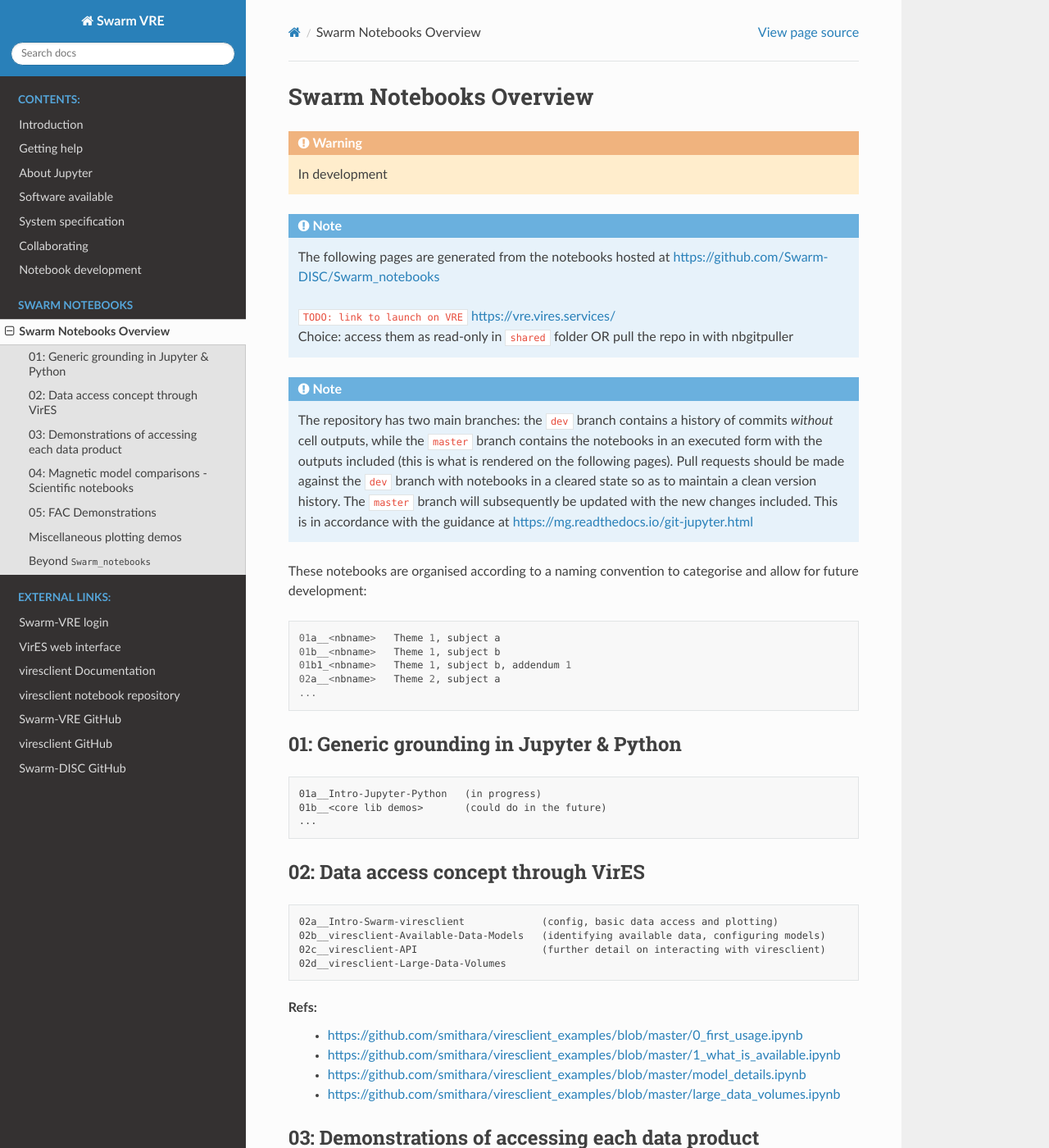
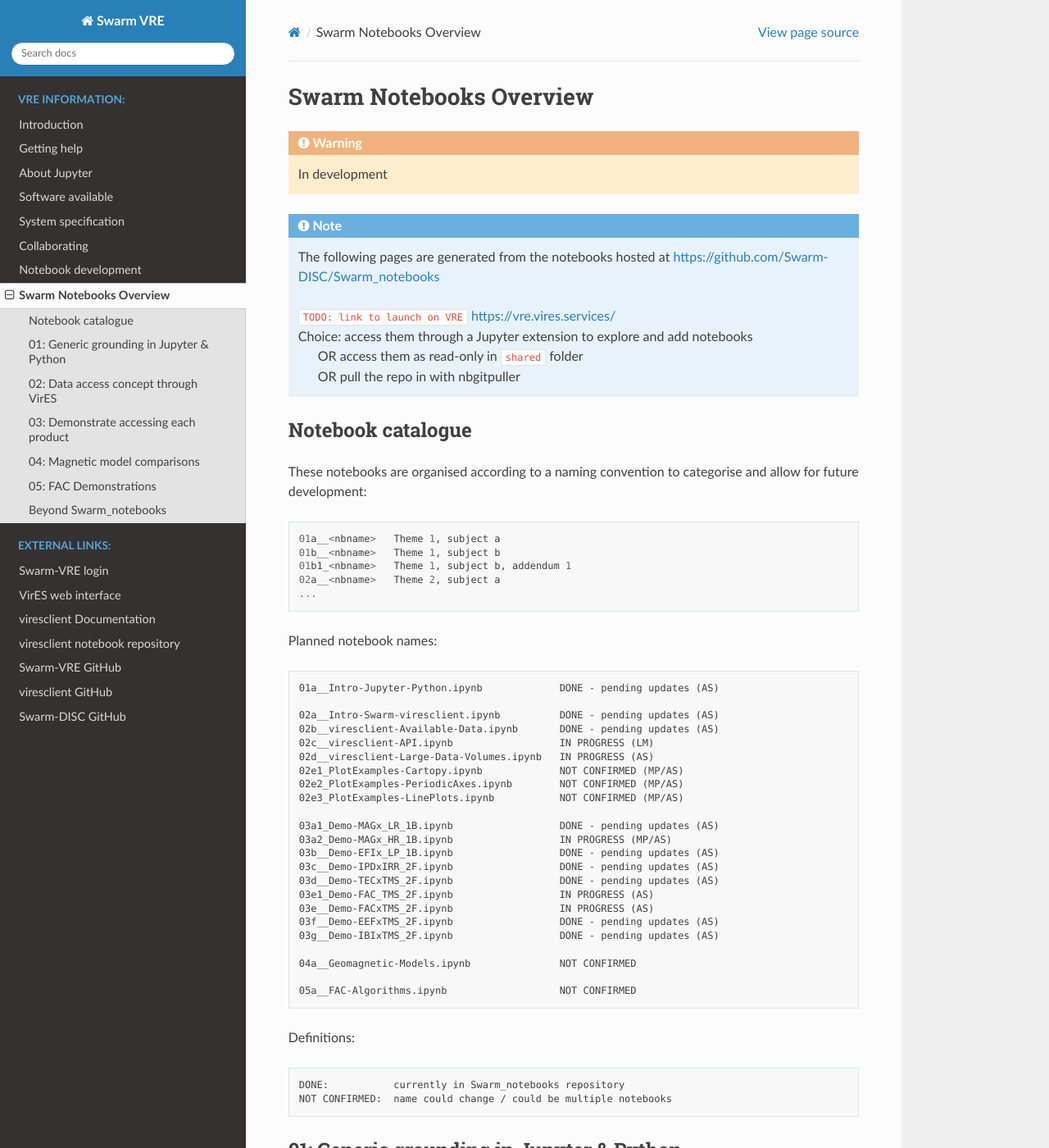
Before and after one commit to ESA-VirES/Swarm-VRE, a Sphinx documentation site: the page built from docs/notebooks_preface.rst, in a window 1280 px wide and 1400 px high. Shown: the whole window at 82% size. Built offline with Sphinx 7.4.7 and the Read the Docs theme 2.0.0, drawn with Linux system fonts in a browser that asks for light colours; pages that are not in the unit, such as notebooks, are missing from menus; the version number could not be read and is left out; some of the changed text lies outside the part shown.

Commit message:
Include more demo notebooks and info on notebook names.

```diff
--- a/docs/conf.py
+++ b/docs/conf.py
@@ -66,6 +66,10 @@
 
     | Notebook source repo: https://github.com/Swarm-DISC/Swarm_notebooks
     | Notebook name: ``{{ nbname }}``
+    | `Download as .ipynb (right click and save as) <{{
+        "https://raw.githubusercontent.com/Swarm-DISC/Swarm_notebooks/master/"
+        + nbname }}>`_
+    | (TODO: VRE access link)
 """
 nbsphinx_execute = 'never'
 
--- a/docs/notebooks_preface.rst
+++ b/docs/notebooks_preface.rst
@@ -10,11 +10,12 @@
   The following pages are generated from the notebooks hosted at https://github.com/Swarm-DISC/Swarm_notebooks
 
   | ``TODO: link to launch on VRE`` https://vre.vires.services/
-  | Choice: access them as read-only in ``shared`` folder OR pull the repo in with nbgitpuller
+  | Choice: access them through a Jupyter extension to explore and add notebooks
+  |   OR access them as read-only in ``shared`` folder
+  |   OR pull the repo in with nbgitpuller
 
-.. note::
-
-    The repository has two main branches: the ``dev`` branch contains a history of commits *without* cell outputs, while the ``master`` branch contains the notebooks in an executed form with the outputs included (this is what is rendered on the following pages). Pull requests should be made against the ``dev`` branch with notebooks in a cleared state so as to maintain a clean version history. The ``master`` branch will subsequently be updated with the new changes included. This is in accordance with the guidance at https://mg.readthedocs.io/git-jupyter.html
+Notebook catalogue
+------------------
 
 These notebooks are organised according to a naming convention to categorise and allow for future development::
 
@@ -24,11 +25,46 @@
   02a__<nbname>   Theme 2, subject a
   ...
 
+Planned notebook names:
+
+.. code-block:: none
+
+  01a__Intro-Jupyter-Python.ipynb             DONE - pending updates (AS)
+
+  02a__Intro-Swarm-viresclient.ipynb          DONE - pending updates (AS)
+  02b__viresclient-Available-Data.ipynb       DONE - pending updates (AS)
+  02c__viresclient-API.ipynb                  IN PROGRESS (LM)
+  02d__viresclient-Large-Data-Volumes.ipynb   IN PROGRESS (AS)
+  02e1_PlotExamples-Cartopy.ipynb             NOT CONFIRMED (MP/AS)
+  02e2_PlotExamples-PeriodicAxes.ipynb        NOT CONFIRMED (MP/AS)
+  02e3_PlotExamples-LinePlots.ipynb           NOT CONFIRMED (MP/AS)
+
+  03a1_Demo-MAGx_LR_1B.ipynb                  DONE - pending updates (AS)
+  03a2_Demo-MAGx_HR_1B.ipynb                  IN PROGRESS (MP/AS)
+  03b__Demo-EFIx_LP_1B.ipynb                  DONE - pending updates (AS)
+  03c__Demo-IPDxIRR_2F.ipynb                  DONE - pending updates (AS)
+  03d__Demo-TECxTMS_2F.ipynb                  DONE - pending updates (AS)
+  03e1_Demo-FAC_TMS_2F.ipynb                  IN PROGRESS (AS)
+  03e__Demo-FACxTMS_2F.ipynb                  IN PROGRESS (AS)
+  03f__Demo-EEFxTMS_2F.ipynb                  DONE - pending updates (AS)
+  03g__Demo-IBIxTMS_2F.ipynb                  DONE - pending updates (AS)
+
+  04a__Geomagnetic-Models.ipynb               NOT CONFIRMED
+
+  05a__FAC-Algorithms.ipynb                   NOT CONFIRMED
+
+Definitions:
+
+.. code-block:: none
+
+  DONE:           currently in Swarm_notebooks repository
+  NOT CONFIRMED:  name could change / could be multiple notebooks
+
 01: Generic grounding in Jupyter & Python
 -----------------------------------------
 .. code-block:: none
 
-  01a__Intro-Jupyter-Python   (in progress)
+  01a__Intro-Jupyter-Python
   01b__<core lib demos>       (could do in the future)
   ...
 
@@ -39,41 +75,42 @@
   02a__Intro-Swarm-viresclient             (config, basic data access and plotting)
   02b__viresclient-Available-Data-Models   (identifying available data, configuring models)
   02c__viresclient-API                     (further detail on interacting with viresclient)
-  02d__viresclient-Large-Data-Volumes
+  02d__viresclient-Large-Data-Volumes      (some strategies for working with larger data)
+  02e1_PlotExamples....                    (more complex plot types)
+
+Plot Examples to contain:
+
+.. code-block:: none
+
+  periodic axes (could be nice for the FAC demos)
+  isolines (involves magnetic model calculation with eoxmagmod)
+  statistics
+  error intervals
+  polar views
 
 Refs:
-  - https://github.com/smithara/viresclient_examples/blob/master/0_first_usage.ipynb
-  - https://github.com/smithara/viresclient_examples/blob/master/1_what_is_available.ipynb
-  - https://github.com/smithara/viresclient_examples/blob/master/model_details.ipynb
-  - https://github.com/smithara/viresclient_examples/blob/master/large_data_volumes.ipynb
+  - https://github.com/pacesm/jupyter_notebooks/blob/master/Periodic%20Axis.ipynb
+  - https://github.com/pacesm/jupyter_notebooks/blob/master/examples/CHAOS-6_Cartopy_Contours.ipynb
 
-
-03: Demonstrations of accessing each data product
--------------------------------------------------
+03: Demonstrate accessing each product
+--------------------------------------
 .. code-block:: none
 
-  03a__Product-Demo-FAC
-  03b__Product-Demo-xyz
-  ... for each product/collection
+  03a1_Demo-MAGx_LR_1B           (load and plot example of the data/product)
+  etc... for each product/collection, using the official Swarm product names
 
-Refs:
-  - https://github.com/smithara/viresclient_examples/  basic_XYZ.ipynb
-
-
-04: Magnetic model comparisons - Scientific notebooks
------------------------------------------------------
+04: Magnetic model comparisons
+------------------------------
 Demo different magnetic models, plotting etc, together with scientific discussion
 
 .. code-block:: none
 
   04a__...
 
-
 Refs:
   - https://github.com/smithara/viresclient_examples/blob/master/inspect_CHAOS_MMA.ipynb
   - https://github.com/smithara/viresclient_examples/blob/master/CHAOS_Core%2BStatic%2BMMA_residuals.ipynb
   - https://github.com/smithara/viresclient_examples/blob/master/model_residuals_and_cartopy.ipynb
-
 
 05: FAC Demonstrations
 ----------------------
@@ -83,25 +120,8 @@
   05b__<FAC-algo1...> etc.
 
 
-Miscellaneous plotting demos
-----------------------------
 
-*Include as generic Python demos (01x..) OR fold into some of the above nbs?*
-
-.. code-block:: none
-
-  periodic axes
-  isolines (involves magnetic model calculation with eoxmagmod)
-  statistics
-  error lines
-  polar views
-
-Refs:
-  - https://github.com/pacesm/jupyter_notebooks/blob/master/Periodic%20Axis.ipynb
-  - https://github.com/pacesm/jupyter_notebooks/blob/master/examples/CHAOS-6_Cartopy_Contours.ipynb
-
-
-Beyond ``Swarm_notebooks``
---------------------------
+Beyond Swarm_notebooks
+----------------------
 
 These notebooks are demonstrations of the capabilities of Swarm data and the VirES/VRE platform. They are meant as a tutorial-like resource to help educate the community with showcases of certain tools (including Swarm-related Python packages). It is hoped that this will encourage the development of reproducible analyses as notebook repositories and of more generally applicable packages.
```
Also changed, not shown: docs/index.rst (+16 -3 lines).
